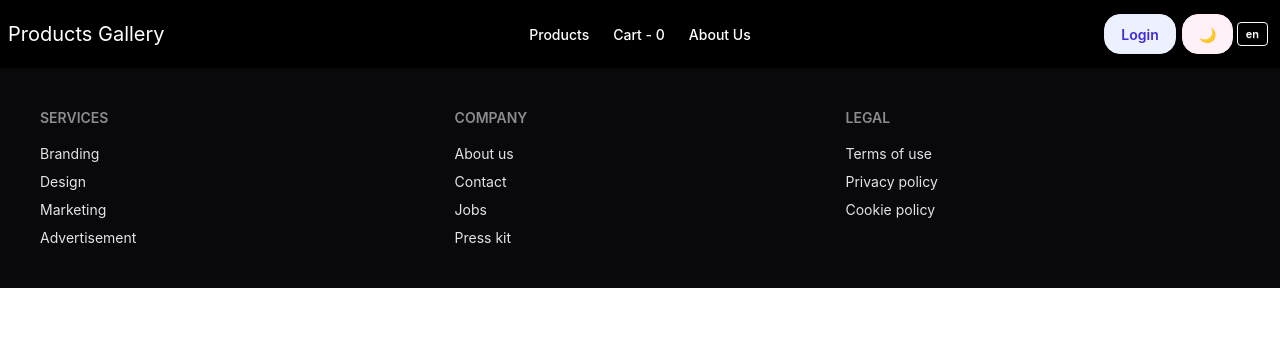
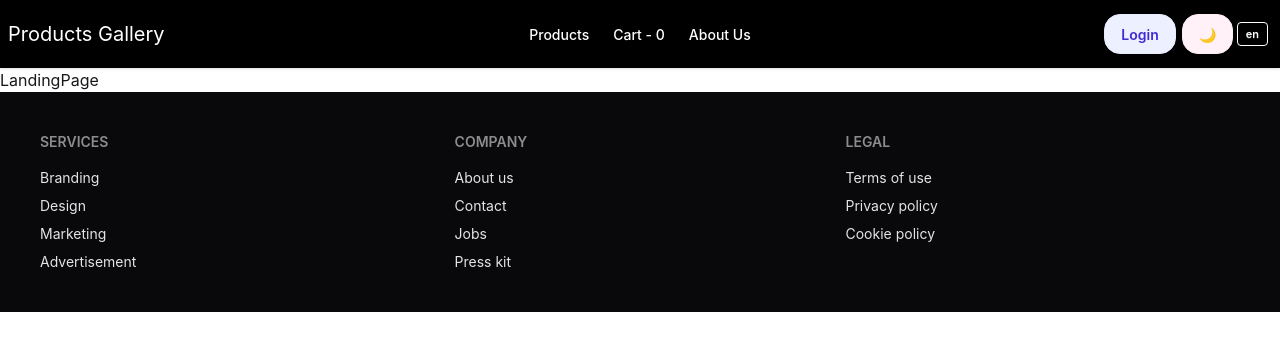
Before and after one commit to Azzazy6269/productsGallery_react, a React (Vite) app: page / in a window 1280 px wide. Shown: the top 350 px of the page. Built offline with nearby package versions, Linux system fonts and the light colour scheme.

Commit message:
feat/register page using hookform and zod for validation

```diff
--- a/package.json
+++ b/package.json
@@ -10,15 +10,18 @@
     "preview": "vite preview"
   },
   "dependencies": {
+    "@hookform/resolvers": "^5.4.0",
     "@reduxjs/toolkit": "^2.12.0",
     "@tailwindcss/vite": "^4.3.0",
     "axios": "^1.16.1",
     "daisyui": "^5.5.19",
     "react": "^19.2.6",
     "react-dom": "^19.2.6",
+    "react-hook-form": "^7.76.1",
     "react-redux": "^9.3.0",
     "react-router": "^7.15.1",
     "tailwindcss": "^4.3.0",
+    "zod": "^4.4.3",
     "zustand": "^5.0.13"
   },
   "devDependencies": {
--- a/src/components/NavBar.jsx
+++ b/src/components/NavBar.jsx
@@ -71,7 +71,7 @@ const NavBar = () => {
                 </ul>
             </div>
             <div className="navbar-end">
-                <a className="rounded-2xl btn btn-soft btn-primary m-1.5">{language==='en'?'Login':'تسجيل الدخول'}</a>
+                <button className="rounded-2xl btn btn-soft btn-primary m-1.5"><NavLink to= '/Register'>{language==='en'?'Login':'تسجيل الدخول'}</NavLink></button>
                 <button className="rounded-2xl btn btn-soft btn-secondary" onClick={toggleTheme}>{theme==='light'?'☀️':'🌙'}</button>
                 <button className={`mx-1 btn btn-xs btn-outline ${theme==='light'?'text-black':'text-white'}`} onClick={()=>{toggleLanguage()}}>{language}</button>
             </div>
--- a/src/components/NotFound.jsx
+++ b/src/components/NotFound.jsx
@@ -6,7 +6,6 @@ const NotFound = () => {
   return (
     <div className="min-h-screen bg-gray-50 flex flex-col justify-center items-center px-4 sm:px-6 lg:px-8">
       <div className="max-w-md w-full text-center space-y-8">
-        {/* Visual 404 Heading */}
         <div className="relative">
           <h1 className="text-9xl font-extrabold text-gray-900 tracking-widest animate-bounce">
             404
@@ -19,7 +18,7 @@ const NotFound = () => {
         {/* Message Content */}
         <div className="space-y-2">
           <h2 className="text-3xl font-bold text-gray-900 sm:text-4xl">
-            Lost in space?
+            {language==='en'?'Lost in space?':'لا يمكنك الوصول'}
           </h2>
           <p className="text-base text-gray-600">
             {language==='en'?"The page you're looking for doesn't exist or has been moved to another universe.":'الصفحة التى تحاول الوصول اليها غير موجودة. ربما تم نقلها لعنوان اخر'}
@@ -46,7 +45,7 @@ const NotFound = () => {
                 path="M10 19l-7-7m0 0l7-7m-7 7h18"
               />
             </svg>
-            Go Back Home
+            {language==='en'?'Go back home':'انتقل للصفخة الرئيسية'}
           </a>
         </div>
       </div>
--- a/src/main.jsx
+++ b/src/main.jsx
@@ -11,6 +11,8 @@ import NotFound404 from './pages/NotFound404.jsx'
 import Products from './pages/Products.jsx'
 import AboutUs,{ErrorBoundary as AboutUsError} from './pages/AboutUs.jsx'
 import Cart from './pages/Cart.jsx'
+import Register from './pages/Register.jsx'
+import LandingPage from './pages/LandingPage.jsx'
 import ProductDetails , {ErrorBoundary as ProductDetailsError , loader as ProductDetailsLoader} from './pages/ProductDetails.jsx'
 import { addToCart, removeFromCart } from './store/Redux/cartSlice.js'
 import store from './store/Redux/store.js'
@@ -18,13 +20,13 @@ import { LanguageContext } from './context/LanguageContext.jsx'
 //const cart = useSelector();
 const router = createBrowserRouter([
   {
-    path:'*',
-    element:<NotFound404/>
-  },
-  {
     path:'/',
     element:<MainLayout/>,
     children:[
+      {
+        index:true,
+        element:<LandingPage/>
+      },
       {
         path:'/products',
         element:<Products/>
@@ -48,7 +50,15 @@ const router = createBrowserRouter([
         element:<ProductDetails/>,
         ErrorBoundary:ProductDetailsError,
         loader:ProductDetailsLoader
-      }
+      },
+      {
+        path:'/Register',
+        element:<Register/>
+      },
+      {
+      path:'*',
+      element:<NotFound404/>
+      },
     ]
   }
 ])
--- /dev/null
+++ b/src/pages/LandingPage.jsx
@@ -0,0 +1,9 @@
+import React from 'react'
+
+const LandingPage = () => {
+  return (
+    <div>LandingPage</div>
+  )
+}
+
+export default LandingPage
--- /dev/null
+++ b/src/pages/Register.jsx
@@ -0,0 +1,231 @@
+import React, { useContext, useMemo } from 'react';
+import { useForm } from 'react-hook-form';
+import { zodResolver } from '@hookform/resolvers/zod';
+import { z } from 'zod';
+import { LanguageContext } from '../context/LanguageContext';
+
+const Register = () => {
+  const { language } = useContext(LanguageContext);
+
+  const registerSchema = useMemo(() => {
+    const isEn = language === 'en';
+
+    return z.object({
+      email: z
+        .string()
+        .min(1, { message: isEn ? 'Email is required' : 'البريد الإلكتروني مطلوب' })
+        .email({ message: isEn ? 'Invalid email format' : 'صيغة البريد الإلكتروني غير صحيحة' }),
+
+      name: z
+        .string()
+        .min(1, { message: isEn ? 'Name is required' : 'الاسم مطلوب' }),
+
+      username: z
+        .string()
+        .min(1, { message: isEn ? 'Username is required' : 'اسم المستخدم مطلوب' })
+        .regex(/^\S+$/, { message: isEn ? 'Username cannot contain spaces' : 'اسم المستخدم لا يجب أن يحتوي على مسافات' }),
+
+      password: z
+        .string()
+        .min(8, { message: isEn ? 'Password must be at least 8 characters long' : 'كلمة المرور يجب ألا تقل عن 8 أحرف' })
+        .regex(/[a-z]/, { message: isEn ? 'Must contain at least one lowercase letter' : 'يجب أن تحتوي على حرف صغير واحد على الأقل' })
+        .regex(/[A-Z]/, { message: isEn ? 'Must contain at least one uppercase letter' : 'يجب أن تحتوي على حرف كبير واحد على الأقل' })
+        .regex(/\d/, { message: isEn ? 'Must contain at least one digit' : 'يجب أن تحتوي على رقم واحد على الأقل' })
+        .regex(/[*@%$#]/, { message: isEn ? 'Must contain at least one special character (*@%$#)' : 'يجب أن تحتوي على رمز خاص واحد على الأقل مثل (*@%$#)' }),
+
+      confirmPassword: z
+        .string()
+        .min(1, { message: isEn ? 'Please confirm your password' : 'برجاء تأكيد كلمة المرور' }),
+    }).refine((data) => data.password === data.confirmPassword, {
+      message: isEn ? "Passwords do not match" : "كلمتا المرور غير متطابقتين",
+      path: ["confirmPassword"],
+    });
+  }, [language]);
+
+  const {
+    register,
+    handleSubmit,
+    formState: { errors },
+  } = useForm({
+    resolver: zodResolver(registerSchema),
+    mode: "onSubmit",
+  });
+
+  const onSubmit = (data) => {
+    alert(JSON.stringify(data, null, 2));
+    window.location.href = '/products';
+  };
+
+  const isRtl = language === 'ع';
+
+  const styles = {
+    container: {
+      maxWidth: '440px',
+      margin: '60px auto',
+      padding: '35px 30px',
+      backgroundColor: '#ffffff',
+      borderRadius: '16px',
+      boxShadow: '0 10px 25px rgba(0, 0, 0, 0.05), 0 2px 8px rgba(0, 0, 0, 0.02)',
+      fontFamily: '-apple-system, BlinkMacSystemFont, "Segoe UI", Roboto, Helvetica, Arial, sans-serif',
+      direction: isRtl ? 'rtl' : 'ltr',
+      textAlign: isRtl ? 'right' : 'left',
+      boxSizing: 'border-box'
+    },
+    title: {
+      fontSize: '24px',
+      fontWeight: '700',
+      color: '#1a1a1a',
+      marginBottom: '25px',
+      marginTop: '0px'
+    },
+    fieldGroup: {
+      display: 'flex',
+      flexDirection: 'column',
+      gap: '6px'
+    },
+    label: {
+      fontSize: '14px',
+      fontWeight: '600',
+      color: '#4a4a4a'
+    },
+    input: {
+      width: '100%',
+      padding: '12px 14px',
+      fontSize: '15px',
+      border: '1px solid #e0e0e0',
+      borderRadius: '8px',
+      backgroundColor: '#f9f9f9',
+      color: '#1a1a1a',
+      outline: 'none',
+      transition: 'all 0.2s ease-in-out',
+      boxSizing: 'border-box'
+    },
+    errorText: {
+      color: '#dc2626',
+      fontSize: '12px',
+      fontWeight: '5px',
+      marginTop: '2px',
+      display: 'block'
+    },
+    button: {
+      width: '100%',
+      padding: '14px',
+      backgroundColor: '#0066cc',
+      color: '#ffffff',
+      border: 'none',
+      borderRadius: '8px',
+      cursor: 'pointer',
+      fontSize: '16px',
+      fontWeight: '600',
+      marginTop: '15px',
+      transition: 'background-color 0.2s ease',
+      boxShadow: '0 4px 12px rgba(0, 102, 204, 0.2)'
+    }
+  };
+
+  return (
+    <div style={styles.container}>
+      <h2 style={styles.title}>{isRtl ? 'إنشاء حساب جديد' : 'Create New Account'}</h2>
+
+      <form onSubmit={handleSubmit(onSubmit)} style={{ display: 'flex', flexDirection: 'column', gap: '20px' }}>
+
+        {/* البريد الإلكتروني */}
+        <div style={styles.fieldGroup}>
+          <label style={styles.label}>
+            {isRtl ? 'البريد الإلكتروني' : 'Email Address'}
+          </label>
+          <input
+            type="text"
+            {...register("email")}
+            style={{
+              ...styles.input,
+              border: errors.email ? '1px solid #dc2626' : styles.input.border,
+              backgroundColor: errors.email ? '#fff5f5' : styles.input.backgroundColor
+            }}
+          />
+          {errors.email && <span style={styles.errorText}>{errors.email.message}</span>}
+        </div>
+
+        {/* الاسم الكامل */}
+        <div style={styles.fieldGroup}>
+          <label style={styles.label}>
+            {isRtl ? 'الاسم الكامل' : 'Full Name'}
+          </label>
+          <input
+            type="text"
+            {...register("name")}
+            style={{
+              ...styles.input,
+              border: errors.name ? '1px solid #dc2626' : styles.input.border,
+              backgroundColor: errors.name ? '#fff5f5' : styles.input.backgroundColor
+            }}
+          />
+          {errors.name && <span style={styles.errorText}>{errors.name.message}</span>}
+        </div>
+
+        {/* اسم المستخدم */}
+        <div style={styles.fieldGroup}>
+          <label style={styles.label}>
+            {isRtl ? 'اسم المستخدم (بدون مسافات)' : 'Username (No spaces)'}
+          </label>
+          <input
+            type="text"
+            {...register("username")}
+            style={{
+              ...styles.input,
+              border: errors.username ? '1px solid #dc2626' : styles.input.border,
+              backgroundColor: errors.username ? '#fff5f5' : styles.input.backgroundColor
+            }}
+          />
+          {errors.username && <span style={styles.errorText}>{errors.username.message}</span>}
+        </div>
+
+        {/* كلمة المرور */}
+        <div style={styles.fieldGroup}>
+          <label style={styles.label}>
+            {isRtl ? 'كلمة المرور' : 'Password'}
+          </label>
+          <input
+            type="password"
+            {...register("password")}
+            style={{
+              ...styles.input,
+              border: errors.password ? '1px solid #dc2626' : styles.input.border,
+              backgroundColor: errors.password ? '#fff5f5' : styles.input.backgroundColor
+            }}
+          />
+          {errors.password && <span style={styles.errorText}>{errors.password.message}</span>}
+        </div>
+
+        {/* تأكيد كلمة المرور */}
+        <div style={styles.fieldGroup}>
+          <label style={styles.label}>
+            {isRtl ? 'تأكيد كلمة المرور' : 'Confirm Password'}
+          </label>
+          <input
+            type="password"
+            {...register("confirmPassword")}
+            style={{
+              ...styles.input,
+              border: errors.confirmPassword ? '1px solid #dc2626' : styles.input.border,
+              backgroundColor: errors.confirmPassword ? '#fff5f5' : styles.input.backgroundColor
+            }}
+          />
+          {errors.confirmPassword && <span style={styles.errorText}>{errors.confirmPassword.message}</span>}
+        </div>
+
+        {/* زر الإرسال */}
+        <button
+          type="submit"
+          style={styles.button}
+          onMouseOver={(e) => e.currentTarget.style.backgroundColor = '#0052a3'}
+          onMouseOut={(e) => e.currentTarget.style.backgroundColor = '#0066cc'}
+        >
+          {isRtl ? 'تسجيل حساب' : 'Register'}
+        </button>
+      </form>
+    </div>
+  );
+};
+
+export default Register;
```
Also changed, not shown: 1 other file (tests, documents, lock files or other folders).
